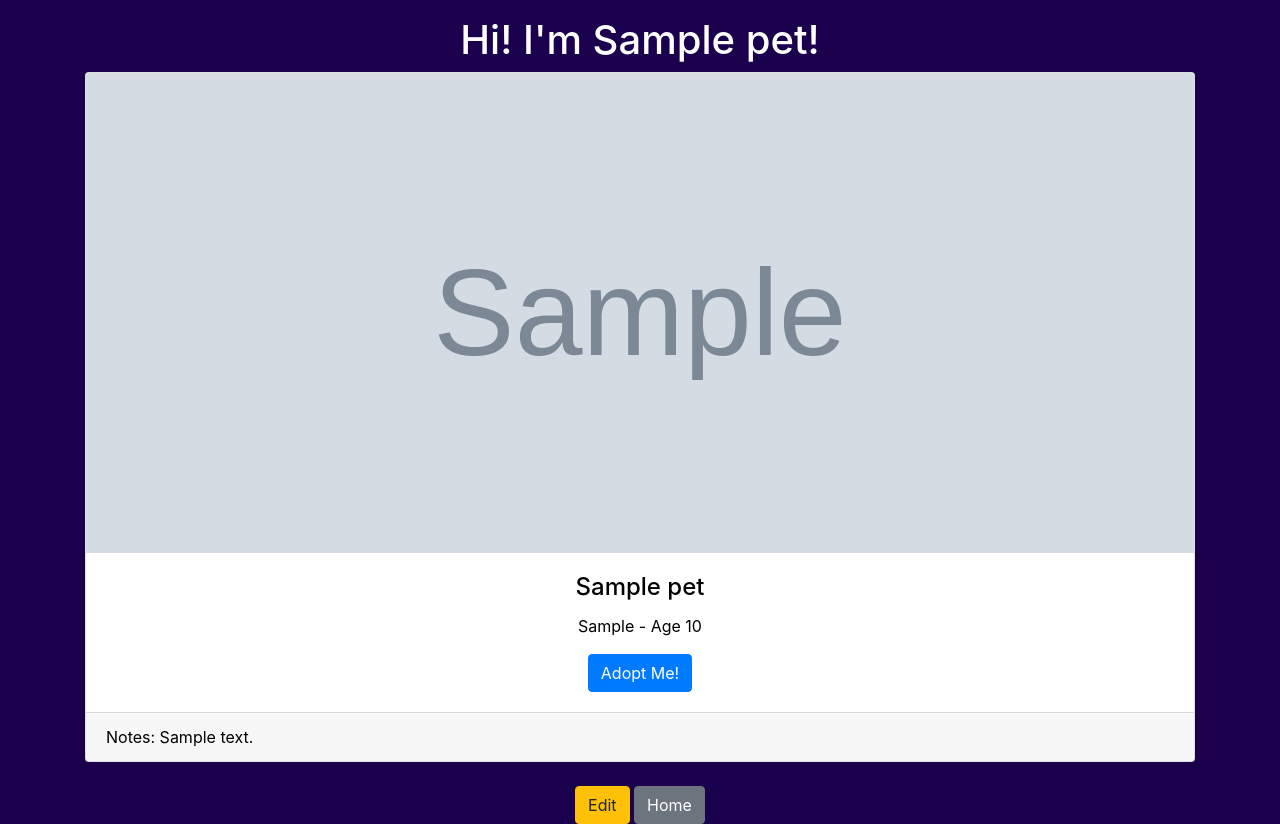
After one commit to sivadej/pet-adoption-agency, a Flask app: page /1 in a window 1280 px wide. The commit adds this page. Run offline with Flask 2, Linux system fonts and the light colour scheme; tables that the repository leaves empty hold one stand-in row (values such as "Sample post"); grey boxes marked "Sample" are stand-in pictures; some libraries are stand-ins or nearby versions.

Commit message:
added pet_edit functions

```diff
--- a/app.py
+++ b/app.py
@@ -1,8 +1,8 @@
 from flask import Flask, request, render_template, redirect, flash, session
 from flask_debugtoolbar import DebugToolbarExtension
-from forms import AddPetForm
+from forms import AddPetForm, EditPetForm
 
-from models import db, connect_db, Pet #YourModel, #YourModel2, etc.
+from models import db, connect_db, Pet
 
 app = Flask(__name__)
 
@@ -36,3 +36,22 @@ def add_pet():
         return redirect('/add')
     else:
         return render_template('pets_add_new.html', form=form)
+
+@app.route('/<int:id>')
+def show_pet_detail(id):
+    pet = Pet.query.get_or_404(id)
+    return render_template('pet_show_detail.html', pet=pet)
+
+@app.route('/<int:id>/edit', methods=['POST','GET'])
+def edit_pet_detail(id):
+    pet = Pet.query.get_or_404(id)
+    form = EditPetForm(obj=pet)
+    if form.validate_on_submit():
+        pet.notes = form.notes.data
+        pet.available = form.available.data
+        pet.photo_url = form.photo_url.data
+        db.session.commit()
+        flash('updated')
+        return redirect('/')
+    else:
+        return render_template('pet_edit.html', pet=pet, form=form)
--- a/static/css/styles.css
+++ b/static/css/styles.css
@@ -13,6 +13,12 @@ body {
     object-fit: cover;
 }
 
+.pet-detail{
+    width: 100%;
+    height: 30rem;
+    object-fit: cover;
+}
+
 label {
     color:white;
 }
--- /dev/null
+++ b/templates/pet_show_detail.html
@@ -0,0 +1,24 @@
+{% extends '_base.html' %}
+{% block title %}{{pet.name}}{% endblock %}
+{% block body %}
+<h1 class="page-title text-center">Hi! I'm {{pet.name}}!</h1>
+<div class="card text-center">
+    <a href="/{{pet.id}}"><img class="card-img-top pet-detail"
+            src="{% if pet.photo_url %}{{ pet.photo_url }}{%else%}/static/cat-placeholder-lg.svg{%endif%}"></a>
+    <div class="card-body">
+        <h4 class="card-title">{{ pet.name }}</h4>
+        <p class="card-text">{{ pet.species }} - Age {{ pet.age }}
+            {% if pet.available %}
+            <p class="card-text"><a href="#" class="btn btn-primary">Adopt Me!</a></p>
+            {% else %}
+            <p class="card-text"><a href="#" class="btn btn-secondary">Unavailable for Adoption</a></p>
+            {% endif %}
+    </div>
+    {% if pet.notes %}
+    <div class="card-footer text-left">Notes: {{pet.notes}}</div>
+    {% endif %}
+</div>
+<div class="mt-4 text-center">
+    <a href="/{{pet.id}}/edit" class="btn btn-warning">Edit</a> <a href="/" class="btn btn-secondary">Home</a>
+</div>
+{% endblock %}
```
Also changed, not shown: forms.py (+8 -2 lines), templates/pet_edit.html (added, +26 -0 lines), templates/pets_all.html (+8 -4 lines), static/cat-placeholder-lg.svg (added).
